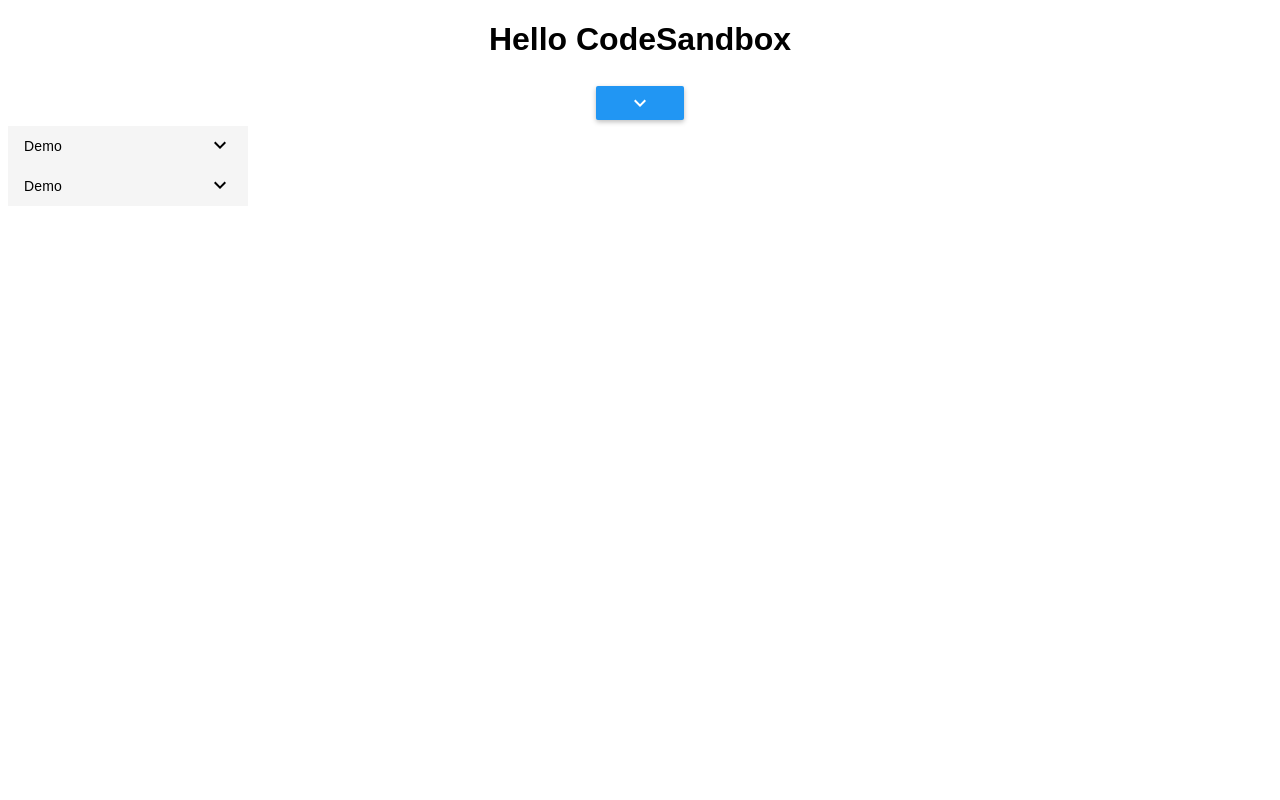
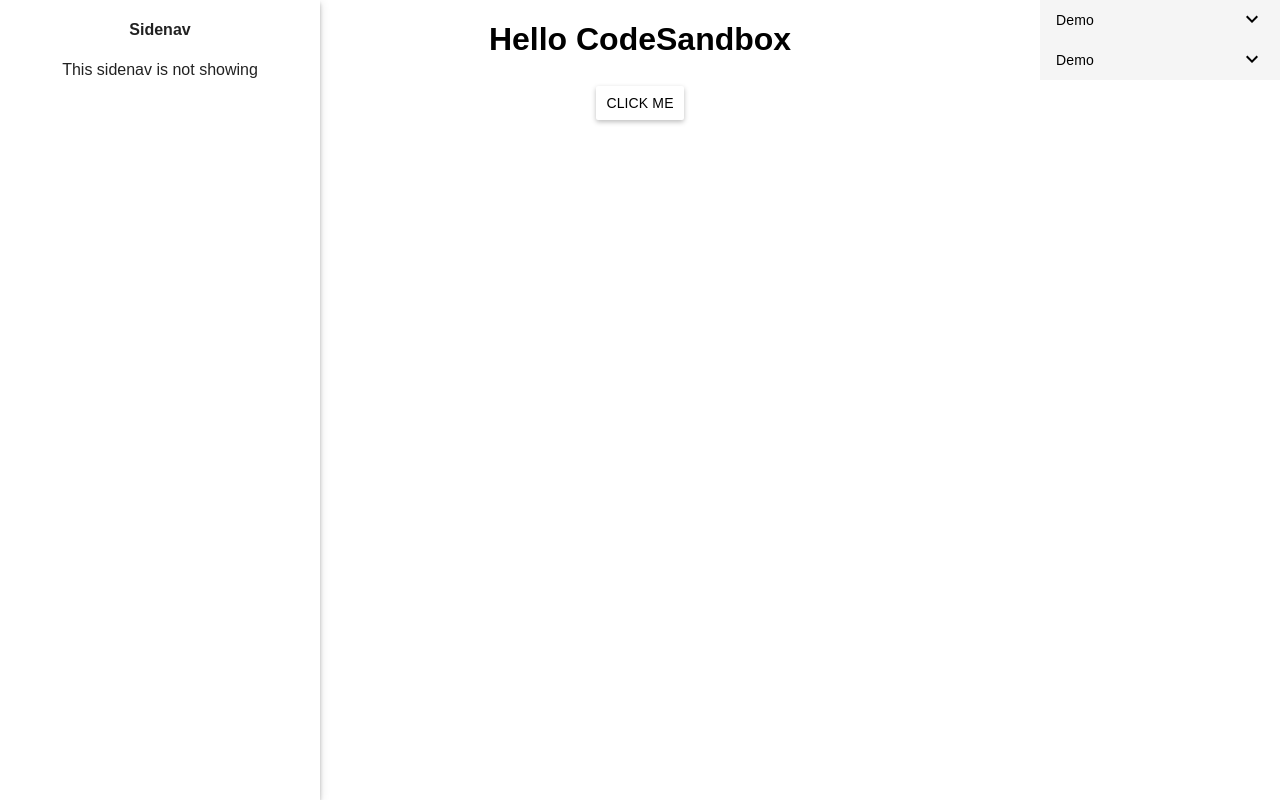
Before and after one commit to AlexeyGorobtsov/button-react, a React (Create React App) app: page / in a window 1280 px wide. Built offline with nearby package versions, Linux system fonts and the light colour scheme.

Commit message:
add sidenav

```diff
--- a/src/App.js
+++ b/src/App.js
@@ -3,6 +3,7 @@ import "./styles.css";
 import {Button} from "./components/button";
 import {MdToggleArrow} from "./components/md-toggle-arrow";
 import {MenuToggle} from "./components/menu-toggle";
+import {Sidenav} from "./components/sidenave";
 
 export default function App() {
     const [isToggle, setToggle] = useState(false);
@@ -11,15 +12,16 @@ export default function App() {
       <h1>Hello CodeSandbox</h1>
       <Button
           mdRaised
-          bg={'#2196f3'}
+          styleBtn={{ color: '#000'}}
           events={{onClick:() => setToggle(!isToggle)}}
       >
-          <MdToggleArrow isToggle={isToggle} />
+          CLICK ME
       </Button>
-        <div style={{width: '240px'}}>
+        <div style={{width: '240px', top: 0, right: 0, position: 'absolute'}}>
             <MenuToggle />
             <MenuToggle />
         </div>
+        <Sidenav isToggle={isToggle}/>
     </div>
   );
 }
--- a/src/components/button/index.js
+++ b/src/components/button/index.js
@@ -8,7 +8,8 @@ export function Button(props) {
         children = null,
         mdRaised = false,
         bgRipple = '#212121',
-        bg = 'transparent',
+        styleBtn = {},
+        cn = {},
         events = {}
     } = props;
     const [id, setId] = useState(0);
@@ -35,11 +36,11 @@ export function Button(props) {
 
     return (
         <button
-            className={className('md-button md-button-toggle', 'ripple-effect', {'md-raised': mdRaised})}
+            className={className('md-button md-button-toggle', cn, 'ripple-effect', {'md-raised': mdRaised})}
             onMouseDown={handleMouseDown}
             onMouseUp={handleMouseUp}
             ref={btnRef}
-            style={{background: bg}}
+            style={styleBtn}
             {...events}
         >
             {spanStyle.map((el, i) => <span
--- a/src/components/button/style.css
+++ b/src/components/button/style.css
@@ -57,6 +57,16 @@
     -webkit-animation: ripple 0.8s linear;
     animation: ripple 0.8s linear;
 }
+.md-ripple-container {
+    pointer-events: none;
+    position: absolute;
+    overflow: hidden;
+    left: 0;
+    top: 0;
+    width: 100%;
+    height: 100%;
+    transition: all .55s cubic-bezier(.25,.8,.25,1);
+}
 @-webkit-keyframes ripple {
     0% {
         opacity: .1
--- a/src/components/menu-toggle/index.js
+++ b/src/components/menu-toggle/index.js
@@ -5,7 +5,7 @@ import {MdToggleArrow} from "../md-toggle-arrow";
 
 import './style.css'
 
-const liArr = ['paragraph-1', 'paragraph-2', 'paragraph-3', 'paragraph-4']
+const liArr = ['paragraph-1', 'paragraph-2', 'paragraph-3', 'paragraph-4'];
 
 export function MenuToggle(props) {
     const [isToggle, setToggle] = useState(false);
--- /dev/null
+++ b/src/components/sidenave/index.js
@@ -0,0 +1,17 @@
+import React from 'react';
+import classNames from 'classnames';
+
+import './style.css'
+
+export function Sidenav({ isToggle = false }) {
+    return (
+        <div className={classNames('md-sidenav', {'md-closed': isToggle})}>
+            <div className={'md-toolbar'}>
+                <h4>Sidenav</h4>
+            </div>
+            <div className={'md-content'}>
+                <p>This sidenav is not showing</p>
+            </div>
+        </div>
+    )
+}
--- /dev/null
+++ b/src/components/sidenave/style.css
@@ -0,0 +1,22 @@
+.md-sidenav {
+    left: 0;
+    top: 0;
+    color: rgba(0,0,0,0.87);
+    background-color: rgb(255,255,255);
+    box-sizing: border-box;
+    position: absolute;
+    flex-direction: column;
+    z-index: 60;
+    width: 320px;
+    max-width: 320px;
+    bottom: 0;
+    overflow: auto;
+    -webkit-transform: translate3d(0,0,0);
+    transform: translate3d(0,0,0);
+    box-shadow: 0 2px 4px -1px rgba(0,0,0,.2), 0 4px 5px 0 rgba(0,0,0,.14), 0 1px 10px 0 rgba(0,0,0,.12);
+    transition: all .4s cubic-bezier(.25, .8, .25, 1);
+}
+
+.md-sidenav.md-closed {
+    transform: translate3d(-100%,0,0);
+}
```
